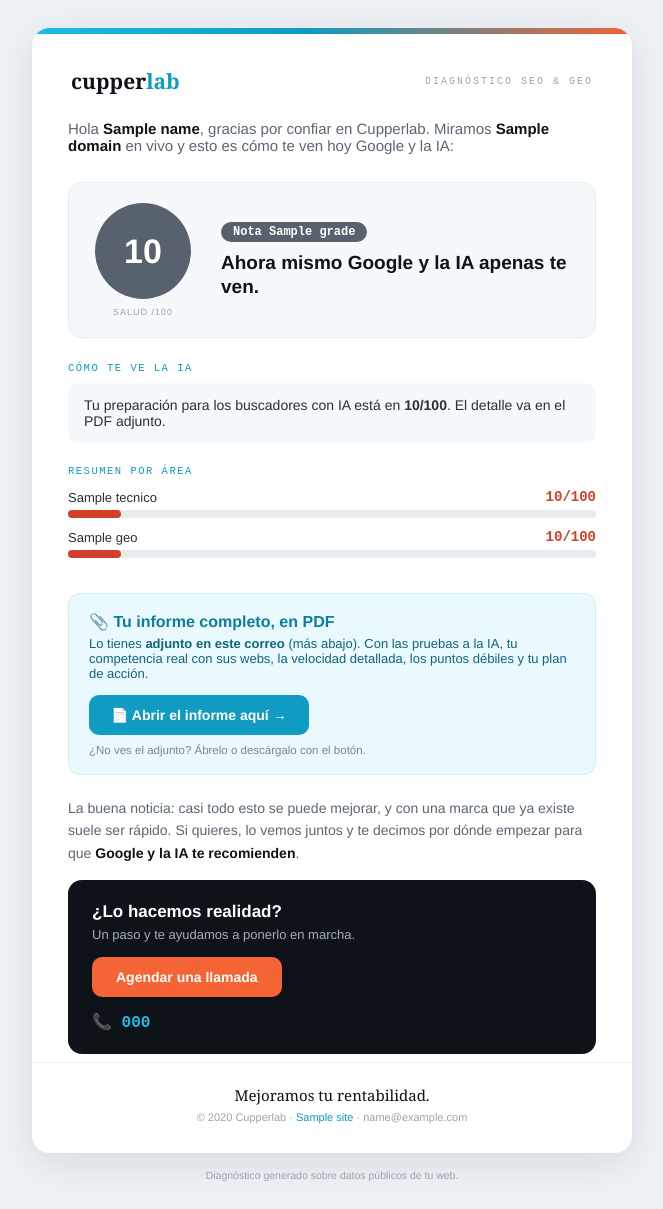
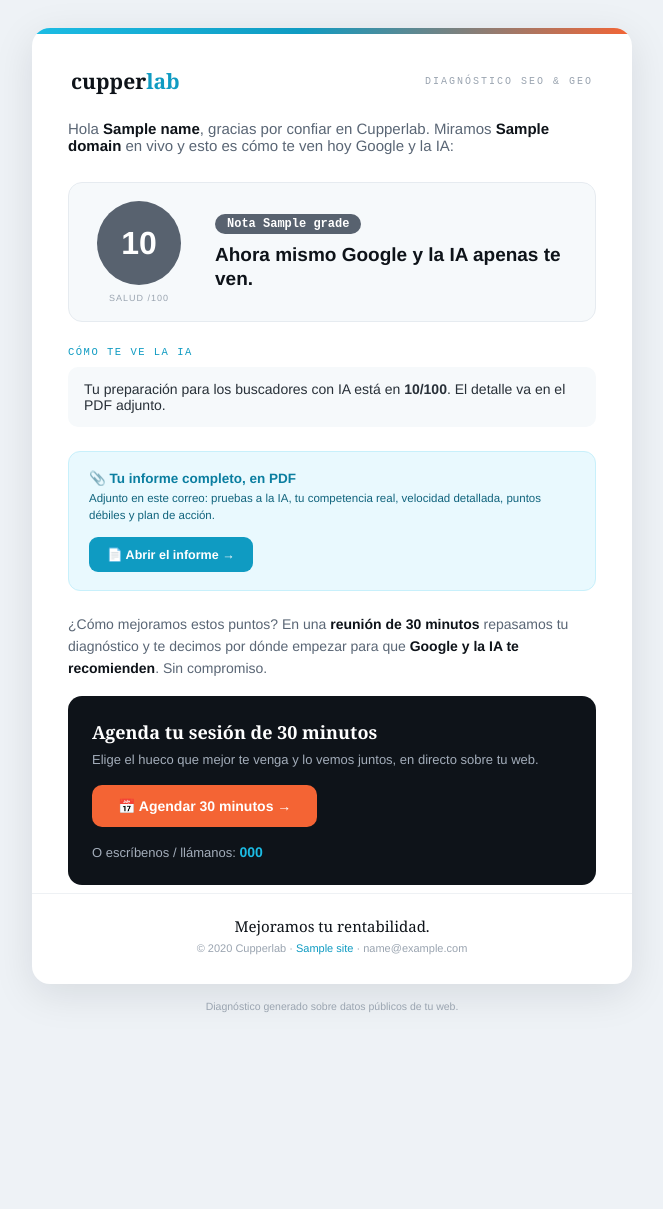
Before and after one commit to edilsonf15/cupperlab-diagnostico, a FastAPI app: template app/templates/email_report.html in a window 1280 px wide. Shown: the whole page, without its empty margins (308-971 px from the left). After the commit the page ends 1013 px from the top, so only its background shows below. Run offline with FastAPI, Linux system fonts and the light colour scheme; the template is opened without the code that fills it: most values are stand-ins (such as "Sample title", 1, 10 or a date in 2020).

Commit message:
Correo: enfoque en lo malo, reunion 30 min (Calendly), CTA y movil arreglados
- 'Lo que hay que mejorar': lista los puntos debiles (alto->medio->bajo) en vez
  del resumen por area con notas altas. Mas foco en lo malo para cerrar cliente.
- CTA reescrito: 'Agenda tu sesion de 30 minutos' con boton de Calendly (ya
  cableado con CUPPERLAB_CALENDLY: muestra disponibilidad y sincroniza calendario)
  + telefono decente. Fuera 'La buena noticia...' y el bloque feo.
- Texto del PDF adjunto mas pequeño.
- Bola del score: mas robusta + media query movil (ya no sale cortada en movil).

Co-Authored-By: Claude Opus 4.8 <noreply@anthropic.com>

```diff
--- a/app/templates/email_report.html
+++ b/app/templates/email_report.html
@@ -6,7 +6,14 @@
 {% set psi = r.psi_full %}
 <!doctype html>
 <html lang="es">
-<head><meta charset="utf-8"><meta name="viewport" content="width=device-width"></head>
+<head><meta charset="utf-8"><meta name="viewport" content="width=device-width,initial-scale=1">
+<style>
+  @media only screen and (max-width:480px){
+    .pad-lr{padding-left:18px!important;padding-right:18px!important}
+    .score-ball{width:74px!important;height:74px!important;line-height:74px!important;font-size:28px!important}
+    .score-cell{width:92px!important}
+  }
+</style></head>
 <body style="margin:0;background:#eef2f6;font-family:'Helvetica Neue',Arial,sans-serif;color:#3d4855">
 <table role="presentation" width="100%" cellpadding="0" cellspacing="0" style="background:#eef2f6;padding:28px 12px"><tr><td align="center">
 <table role="presentation" width="600" cellpadding="0" cellspacing="0" style="width:600px;max-width:100%;background:#ffffff;border-radius:18px;overflow:hidden;box-shadow:0 10px 40px rgba(14,19,25,.10)">
@@ -27,8 +34,8 @@
   <!-- Score -->
   <tr><td style="padding:20px 36px 6px">
     <table width="100%" cellpadding="0" cellspacing="0" style="background:#f6f9fb;border:1px solid #e6ebf0;border-radius:14px"><tr>
-      <td width="112" align="center" valign="middle" style="padding:20px 0 20px 18px">
-        <div style="width:96px;height:96px;border-radius:50%;background:{{ gc }};color:#fff;text-align:center;line-height:96px;font-size:34px;font-weight:bold">{{ r.score }}</div>
+      <td class="score-cell" width="108" align="center" valign="middle" style="padding:18px 0 18px 16px">
+        <div class="score-ball" style="width:84px;height:84px;border-radius:50%;background:{{ gc }};color:#fff;text-align:center;line-height:84px;font-size:32px;font-weight:bold;mso-line-height-rule:exactly">{{ r.score }}</div>
         <div style="color:#9aa4b0;font-size:9px;letter-spacing:1px;margin-top:8px">SALUD /100</div>
       </td>
       <td valign="middle" style="padding:20px 22px">
@@ -75,29 +82,35 @@
   </td></tr>
   {% endif %}
 
-  <!-- Resumen por área -->
+  <!-- Lo que hay que mejorar (enfoque en lo debil) -->
+  {% set impv = r.findings_improve or [] %}
+  {% set ordered = (impv|selectattr('severity','equalto','alto')|list) + (impv|selectattr('severity','equalto','medio')|list) + (impv|rejectattr('severity','equalto','alto')|rejectattr('severity','equalto','medio')|list) %}
+  {% if ordered %}
   <tr><td style="padding:18px 36px 4px">
-    <div style="font-family:'Courier New',monospace;color:#0f9bc2;font-size:10.5px;letter-spacing:1.5px;margin-bottom:12px">RESUMEN POR ÁREA</div>
-    {% for key in ['tecnico','onpage','geo'] %}{% set cat = r.categories[key] %}{% if cat %}
-    <table role="presentation" width="100%" cellpadding="0" cellspacing="0" style="margin-bottom:11px">
-      <tr><td style="font-size:13px;color:#283038">{{ cat.label }}</td>
-          <td align="right" width="70" style="font-size:14px;font-weight:bold;color:{{ col(cat.score) }};font-family:'Courier New',monospace">{{ cat.score }}/100</td></tr>
-      <tr><td colspan="2" style="padding-top:5px">
-        <div style="height:8px;background:#e6ebf0;border-radius:20px">
-          <div style="height:8px;width:{{ cat.score }}%;background:{{ col(cat.score) }};border-radius:20px"></div></div></td></tr>
-    </table>
-    {% endif %}{% endfor %}
+    <div style="font-family:'Courier New',monospace;color:#d0402a;font-size:10.5px;letter-spacing:1.5px;margin-bottom:12px">LO QUE HAY QUE MEJORAR</div>
+    {% for f in ordered[:5] %}
+    {% set sc = '#d0402a' if f.severity=='alto' else '#dfa019' if f.severity=='medio' else '#9aa4b0' %}
+    <table role="presentation" width="100%" cellpadding="0" cellspacing="0" style="margin-bottom:9px;background:#f6f9fb;border-radius:10px"><tr>
+      <td width="4" style="background:{{ sc }};border-radius:10px 0 0 10px;font-size:1px">&nbsp;</td>
+      <td style="padding:11px 14px">
+        <div style="font-size:13px;font-weight:bold;color:#0e1319">{{ f.title }}</div>
+        {% if f.detail %}<div style="font-size:11.5px;color:#5a6675;margin-top:3px;line-height:1.5">{{ f.detail[:120] }}{% if f.detail|length > 120 %}…{% endif %}</div>{% endif %}
+      </td>
+      <td align="right" width="60" style="padding:0 12px"><span style="font-family:'Courier New',monospace;font-size:9px;font-weight:bold;color:{{ sc }};text-transform:uppercase">{{ f.severity }}</span></td>
+    </tr></table>
+    {% endfor %}
+    <div style="font-size:11px;color:#9aa4b0;margin-top:4px">La lista completa y el plan, en el PDF adjunto.</div>
   </td></tr>
+  {% endif %}
 
   <!-- PDF adjunto + enlace -->
   <tr><td style="padding:20px 36px 0">
     <table width="100%" cellpadding="0" cellspacing="0" style="background:#e9f9fe;border:1px solid #c8f0fb;border-radius:12px"><tr>
       <td style="padding:18px 20px">
-        <div style="color:#0b7ea0;font-size:16px;font-weight:bold">📎 Tu informe completo, en PDF</div>
-        <div style="color:#11647d;font-size:13px;margin:5px 0 14px">Lo tienes <b>adjunto en este correo</b> (más abajo). Con las pruebas a la IA, tu competencia real con sus webs, la velocidad detallada, los puntos débiles y tu plan de acción.</div>
+        <div style="color:#0b7ea0;font-size:13.5px;font-weight:bold">📎 Tu informe completo, en PDF</div>
+        <div style="color:#11647d;font-size:11.5px;margin:4px 0 12px;line-height:1.5">Adjunto en este correo: pruebas a la IA, tu competencia real, velocidad detallada, puntos débiles y plan de acción.</div>
         {% if report_url %}
-        <a href="{{ report_url }}" style="display:inline-block;background:#0f9bc2;color:#ffffff;text-decoration:none;font-weight:bold;padding:12px 22px;border-radius:10px;font-size:14px">📄 Abrir el informe aquí →</a>
-        <div style="color:#7b8694;font-size:11.5px;margin-top:9px">¿No ves el adjunto? Ábrelo o descárgalo con el botón.</div>
+        <a href="{{ report_url }}" style="display:inline-block;background:#0f9bc2;color:#ffffff;text-decoration:none;font-weight:bold;padding:10px 18px;border-radius:9px;font-size:12.5px">📄 Abrir el informe →</a>
         {% endif %}
       </td>
     </tr></table>
@@ -105,13 +118,15 @@
 
   <!-- Mensaje + CTA -->
   <tr><td style="padding:22px 36px 8px">
-    <p style="margin:0 0 16px;font-size:14px;color:#5a6675;line-height:1.6">La buena noticia: casi todo esto se puede mejorar, y con una marca que ya existe suele ser rápido.
-      Si quieres, lo vemos juntos y te decimos por dónde empezar para que <b style="color:#0e1319">Google y la IA te recomienden</b>.</p>
-    <table width="100%" cellpadding="0" cellspacing="0" style="background:#0e1319;border-radius:14px"><tr><td style="padding:22px 24px">
-      <div style="color:#ffffff;font-size:17px;font-weight:bold">¿Lo hacemos realidad?</div>
-      <div style="margin:5px 0 15px;color:#a3adba;font-size:13px">Un paso y te ayudamos a ponerlo en marcha.</div>
-      {% if calendly %}<a href="{{ calendly }}" style="display:inline-block;background:#f46434;color:#fff;text-decoration:none;font-weight:bold;padding:12px 24px;border-radius:10px;font-size:14px">Agendar una llamada</a>{% endif %}
-      <div style="margin:15px 0 0;color:#ffffff;font-size:16px;font-family:'Courier New',monospace">📞 <b style="color:#1cbce4">{{ phone }}</b></div>
+    <p style="margin:0 0 16px;font-size:14px;color:#5a6675;line-height:1.6">¿Cómo mejoramos estos puntos? En una <b style="color:#0e1319">reunión de 30 minutos</b> repasamos tu diagnóstico y te decimos por dónde empezar para que <b style="color:#0e1319">Google y la IA te recomienden</b>. Sin compromiso.</p>
+    <table width="100%" cellpadding="0" cellspacing="0" style="background:#0e1319;border-radius:14px"><tr><td style="padding:24px">
+      <div style="color:#ffffff;font-size:18px;font-weight:bold;font-family:Georgia,serif">Agenda tu sesión de 30 minutos</div>
+      <div style="margin:6px 0 16px;color:#a3adba;font-size:13px;line-height:1.5">Elige el hueco que mejor te venga y lo vemos juntos, en directo sobre tu web.</div>
+      {% if calendly %}<a href="{{ calendly }}" style="display:inline-block;background:#f46434;color:#fff;text-decoration:none;font-weight:bold;padding:13px 26px;border-radius:10px;font-size:14px">📅 Agendar 30 minutos →</a>{% endif %}
+      <table role="presentation" cellpadding="0" cellspacing="0" style="margin-top:16px"><tr>
+        <td style="color:#a3adba;font-size:13px">O escríbenos / llámanos:&nbsp;</td>
+        <td><a href="tel:{{ phone|replace(' ','') }}" style="color:#1cbce4;text-decoration:none;font-weight:bold;font-size:14px">{{ phone }}</a></td>
+      </tr></table>
     </td></tr></table>
   </td></tr>
 
```
